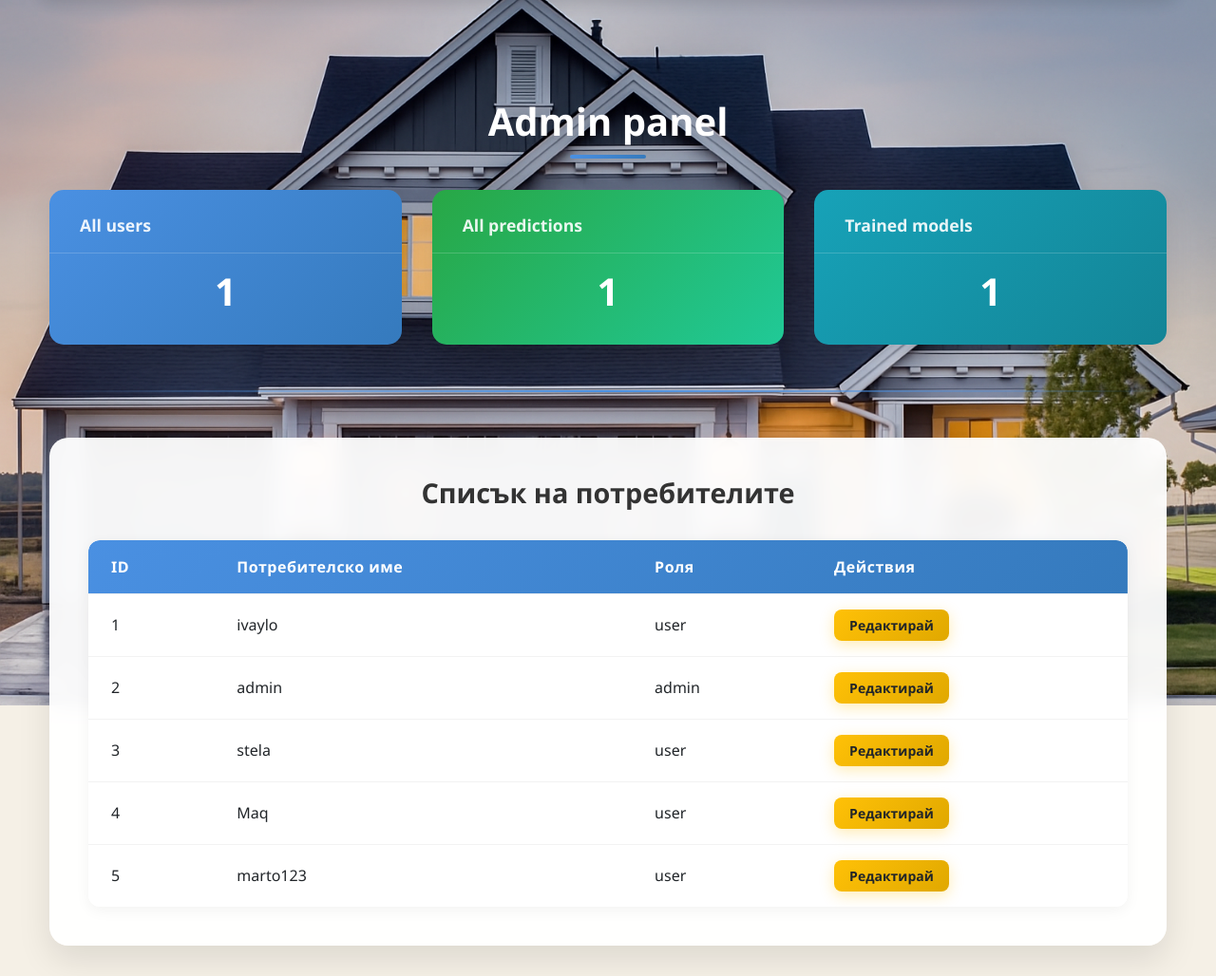
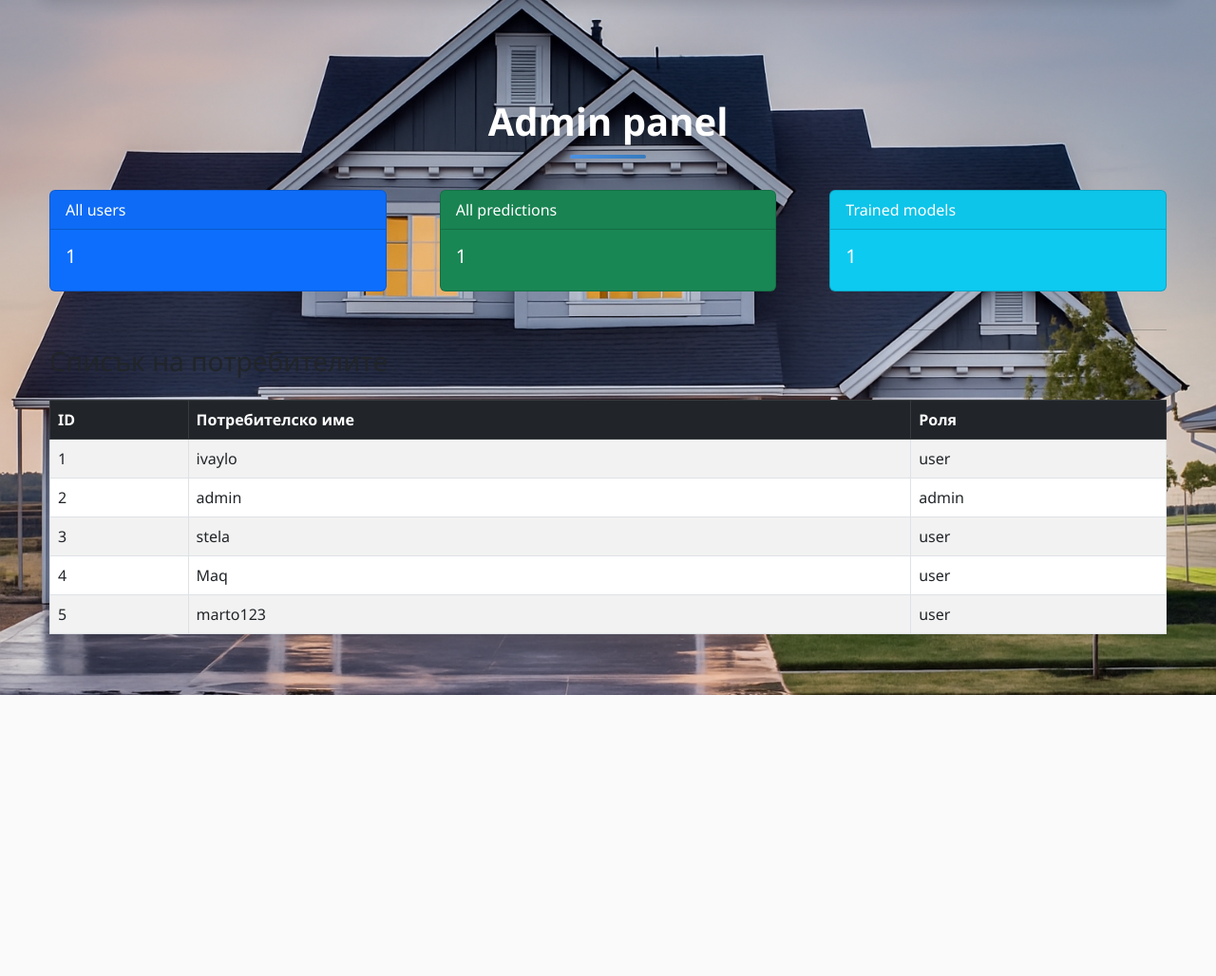
Before and after one commit to codingburgas/2425-11-b-pp-student-practices-assignment-SPGeorgieva21, a Flask app: template HousePricePredictor/app/templates/admin/dashboard.html in a window 1280 px wide. Shown: the part 84-1112 px from the top of the page at 95% size. After the commit the page ends 816 px from the top, so only its background shows below. Run offline with Flask 3, Linux system fonts and the light colour scheme; tables that the repository leaves empty hold one stand-in row (values such as "Sample post"); the template is opened without the code that fills it: values that come from a table or form of the project are taken from there, most other values are stand-ins (such as "Sample title", 1, 10 or a date in 2020); some libraries are stand-ins or nearby versions.

Commit message:
fix admin users

```diff
--- a/HousePricePredictor/app/templates/admin/dashboard.html
+++ b/HousePricePredictor/app/templates/admin/dashboard.html
@@ -7,45 +7,43 @@
       <h2>Admin panel</h2>
     </div>
 
-    <div class="stats-row">
+    <div class="row stats-row mb-4">
       <div class="col-md-4">
-        <div class="stat-card stat-card-primary">
-          <div class="stat-card-header">All users</div>
-          <div class="stat-card-body">
-            <h5 class="stat-card-title">{{ total_users }}</h5>
+        <div class="card text-white bg-primary mb-3">
+          <div class="card-header">All users</div>
+          <div class="card-body">
+            <h5 class="card-title">{{ total_users }}</h5>
           </div>
         </div>
       </div>
       <div class="col-md-4">
-        <div class="stat-card stat-card-success">
-          <div class="stat-card-header">All predictions</div>
-          <div class="stat-card-body">
-            <h5 class="stat-card-title">{{ total_predictions }}</h5>
+        <div class="card text-white bg-success mb-3">
+          <div class="card-header">All predictions</div>
+          <div class="card-body">
+            <h5 class="card-title">{{ total_predictions }}</h5>
           </div>
         </div>
       </div>
       <div class="col-md-4">
-        <div class="stat-card stat-card-info">
-          <div class="stat-card-header">Trained models</div>
-          <div class="stat-card-body">
-            <h5 class="stat-card-title">{{ total_models }}</h5>
+        <div class="card text-white bg-info mb-3">
+          <div class="card-header">Trained models</div>
+          <div class="card-body">
+            <h5 class="card-title">{{ total_models }}</h5>
           </div>
         </div>
       </div>
     </div>
 
-    <div class="admin-divider"></div>
+    <hr>
 
-    <div class="users-section">
     <h3>Списък на потребителите</h3>
-      <div class="table-container">
-        <table class="users-table">
-          <thead>
+    <div class="table-responsive">
+      <table class="table table-striped table-bordered mt-3">
+        <thead class="table-dark">
           <tr>
             <th>ID</th>
             <th>Потребителско име</th>
             <th>Роля</th>
-              <th>Действия</th>
           </tr>
         </thead>
         <tbody>
@@ -54,9 +52,6 @@
             <td>{{ user.id }}</td>
             <td>{{ user.username }}</td>
             <td>{{ user.role }}</td>
-              <td>
-                <a href="{{ url_for('admin.edit_user', user_id=user.id) }}" class="btn btn-sm btn-warning">Редактирай</a>
-              </td>
           </tr>
           {% endfor %}
         </tbody>
@@ -64,5 +59,4 @@
     </div>
   </div>
 </div>
-</div>
 {% endblock %}
```
Also changed, not shown: HousePricePredictor/app/admin/routes.py (+5 -7 lines), HousePricePredictor/app/static/css/styles.css (line endings or trailing spaces). Lines whose indentation alone changed are shown as unchanged.
